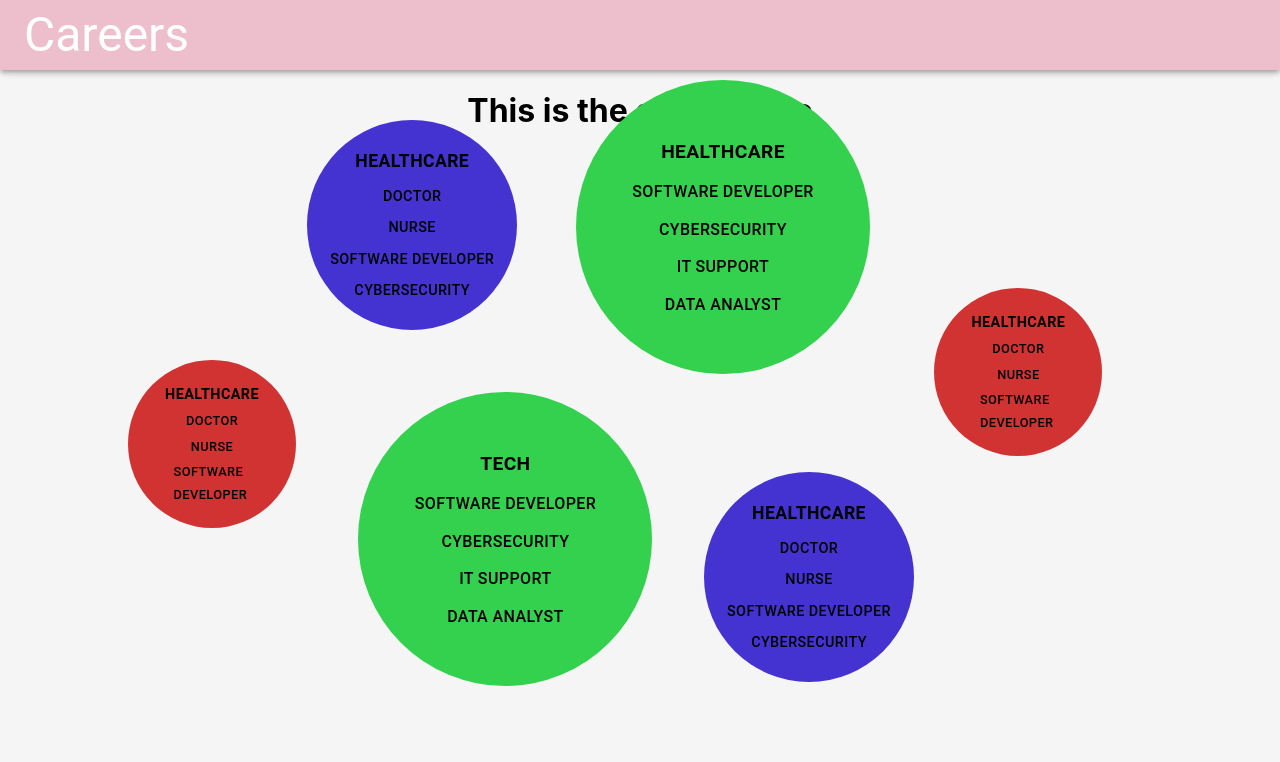
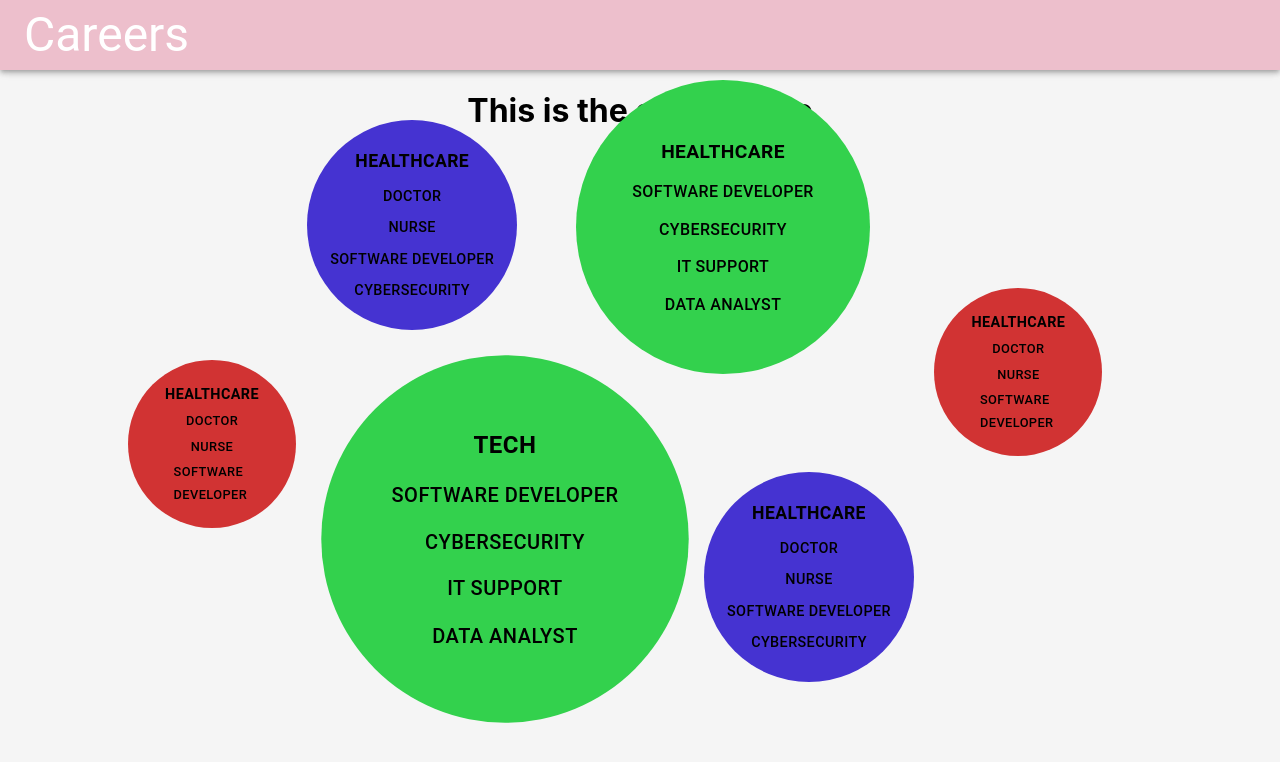
Before and after one commit to MatteoCati/OxfordHack2022, a React (Create React App) app in the folder frontend/: page /graph in a window 1280 px wide. In both pictures the pointer is over the button 505 px from the left and 539 px from the top of the page. Shown: the top 762 px of the page. Built offline with nearby package versions, Linux system fonts and the light colour scheme; data requests are answered from the project's data file.

Commit message:
Add graph animation

```diff
--- a/frontend/src/components/CategoryButton.css
+++ b/frontend/src/components/CategoryButton.css
@@ -68,3 +68,12 @@
     margin: 0;
     font-size: 1.2rem;
 }
+
+.btn-expandable:hover {
+    transform: scale(1.25);
+    transition: all 1s ease-in-out;
+}
+
+.btn-expandable {
+
+}
--- a/frontend/src/components/CategoryButton.tsx
+++ b/frontend/src/components/CategoryButton.tsx
@@ -19,7 +19,7 @@ const CategoryButton = ({name, rating, roles, left, top, onClick} : ButtonProps)
 
     return (
         <Button
-            className={ rating == 0 ? "btn-small" : (rating == 1 ? "btn-medium" : "btn-large")}
+            className={ "btn-expandable " + (rating == 0 ? "btn-small" : (rating == 1 ? "btn-medium" : "btn-large"))}
             sx={{color: 'black', left: {left}, top: {top}}}
             onClick={onClick}
         >
```
